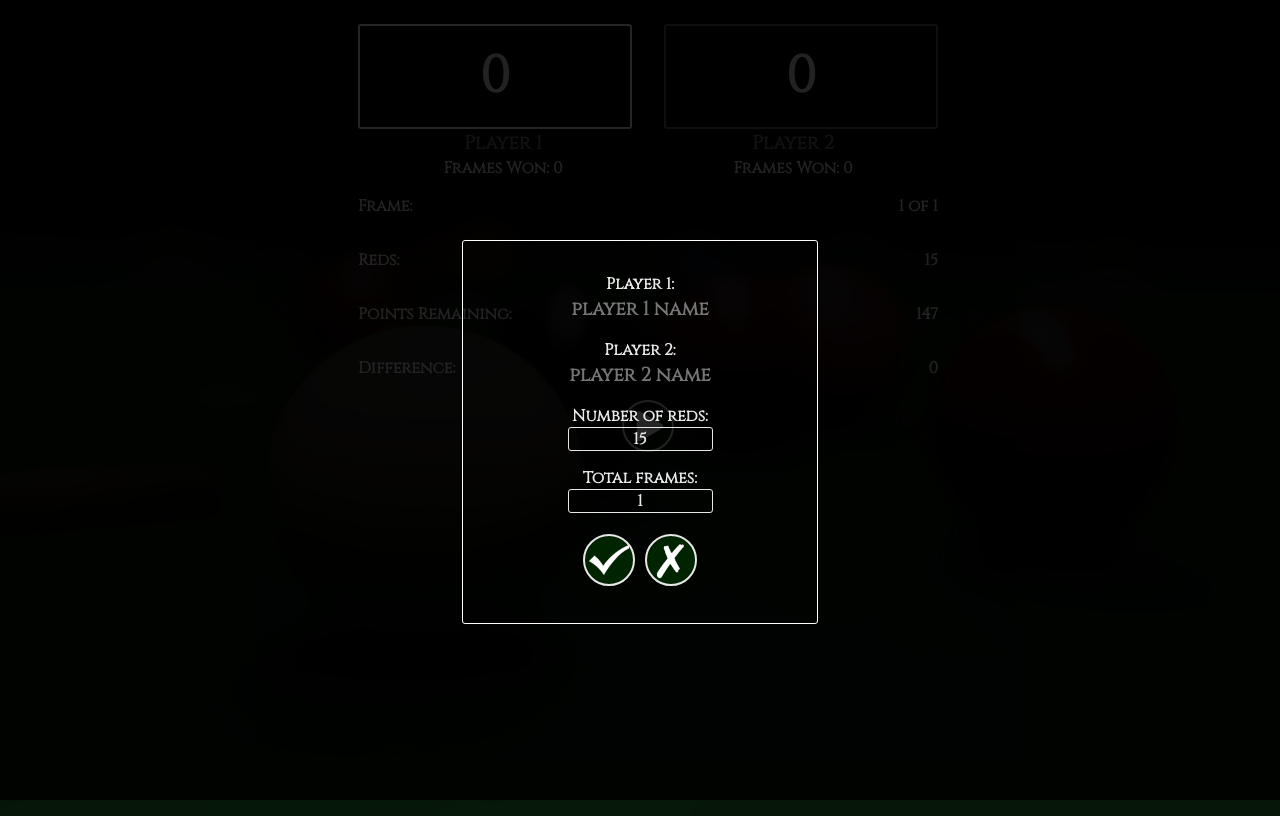
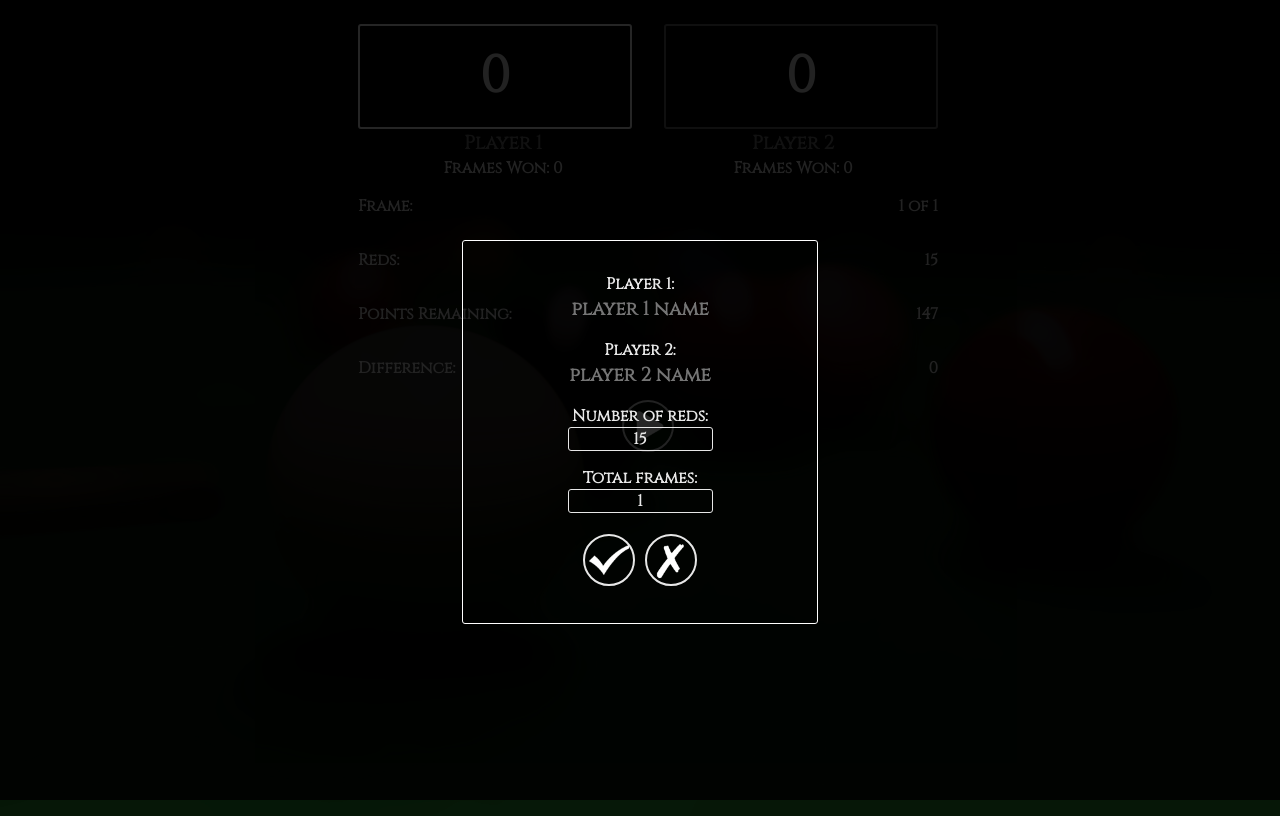
Before and after one commit to thpapei/snookercounter, a React (Vite) app: page / in a window 1280 px wide. Both pictures are taken after a click on the element 648 px from the left and 426 px from the top of the page. Built offline with nearby package versions, Linux system fonts and the light colour scheme.

Commit message:
Changed colors for control icons

```diff
--- a/src/styles/base/settings.scss
+++ b/src/styles/base/settings.scss
@@ -3,7 +3,7 @@
 $light-grey: rgba(194, 194, 194, 0.247);
 $grey: rgba(168, 168, 168, 0.623);
 $dark-grey: rgb(51, 51, 51);
-$hover-color: rgba(255, 255, 255, 0.26);
+$hover-color: rgb(0, 95, 0);
 $transparent-black: rgba(0, 0, 0, 0.5);
 $dark-green: rgba(2, 131, 2, 0.253);
 
--- a/src/styles/components/_controls.scss
+++ b/src/styles/components/_controls.scss
@@ -6,7 +6,7 @@
 }
 .control {
   align-items: center;
-  background-color: $dark-green;
+  background-color: transparent;
   border: 2px  $off-white solid;
   border-radius: 50%;
   box-sizing: content-box;
```
